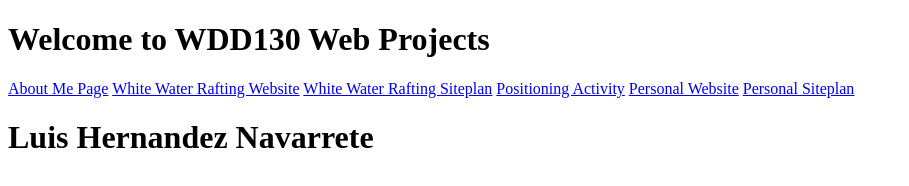
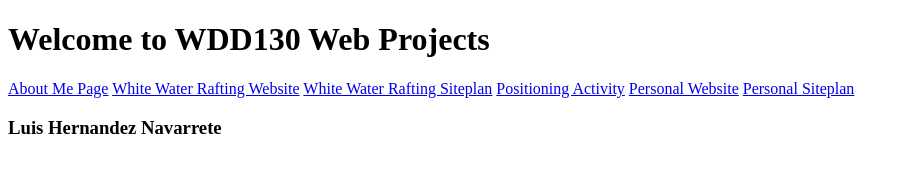
Before and after one commit to luishnavarrete/wdd130, a plain HTML site: page index.html in a window 1280 px wide. Shown: the whole page, without its empty margins (0-909 px from the left). Drawn offline with Linux system fonts and the light colour scheme.

Commit message:
I wrote my name in h3

```diff
--- a/index.html
+++ b/index.html
@@ -16,6 +16,6 @@
   <a href="#">Personal Website</a>
   <a href="#">Personal Siteplan</a>
 </nav>
-<h1> Luis Hernandez Navarrete</h1>
+<h3> Luis Hernandez Navarrete</h3>
 </body>
 </html>
```
